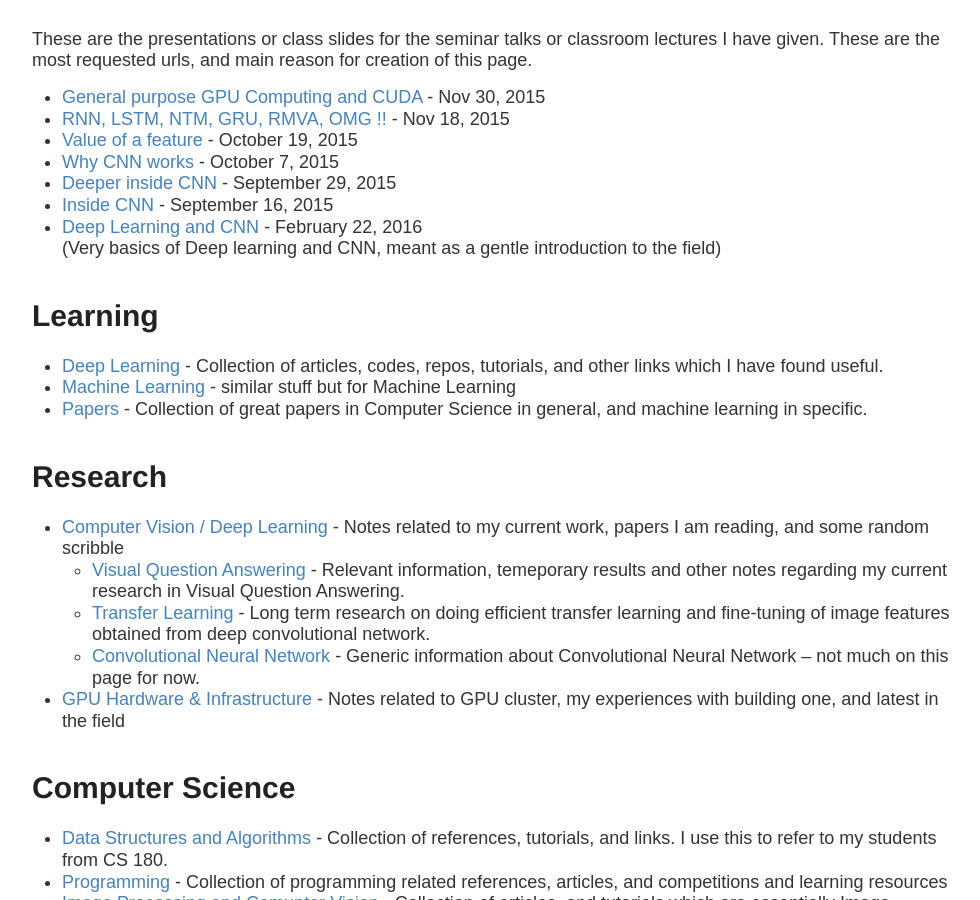
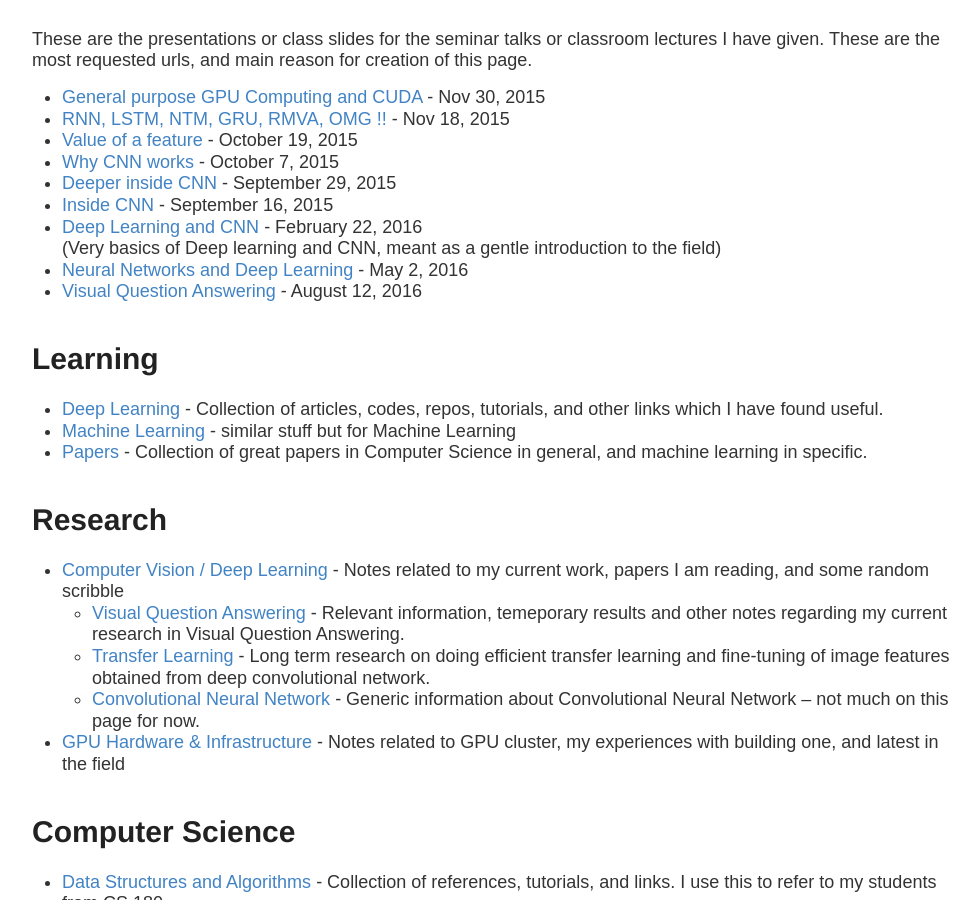
Before and after one commit to iamaaditya/iamaaditya.github.io, a Jekyll site: the page built from notes/index.md, in a window 1280 px wide and 900 px high, scrolled down 359 px. Shown: the whole window, without its empty margins (84-1064 px from the left). Built offline with Jekyll 4.4.1, drawn with Linux system fonts in a browser that asks for light colours; some web fonts are replaced.

Commit message:
added presentations on Neural Networks, Deep Learning, and Visual Question Answering

```diff
--- a/notes/index.md
+++ b/notes/index.md
@@ -19,6 +19,8 @@ This page is used to collect notes.  I use this to share relevant notes, links a
  * [Inside CNN]( https://docs.google.com/presentation/d/1teHR6qIfd2e08uET1cIbmddH3dKYm1OfnTdJVBkdNps/edit?usp=sharing )  - September 16, 2015
  * [Deep Learning and CNN](https://docs.google.com/presentation/d/1jT2RXOMu6pq_EaPrlzJH6RVNC-hbq2g7OP1yamcCE1Q/edit?usp=sharing ) - February 22, 2016 <br />
       (Very basics of Deep learning and CNN, meant as a gentle introduction to the field)
+ * [Neural Networks and Deep Learning](https://docs.google.com/presentation/d/10lMpUblysM1H7CQQAqHKnOaCza53TApTBuy7DQBpspo/edit?usp=sharing) - May 2, 2016 <br />
+ * [Visual Question Answering](https://docs.google.com/presentation/d/1EvYlvwXa7mjiQ2YjFmFs9LigOI8XFiYcd4jOqnprZyQ/edit?usp=sharing) - August 12, 2016 <br />
 
 # Learning
   * [Deep Learning]( {{ site.baseurl }}/notes/deep_learning/ ) - Collection of articles, codes, repos, tutorials, and other links which I have found useful.
```
